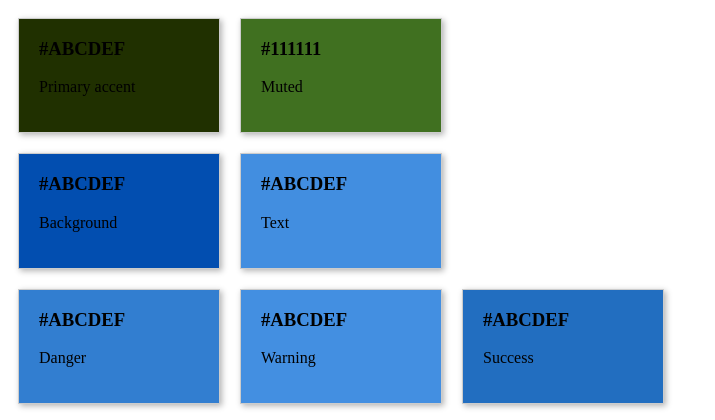
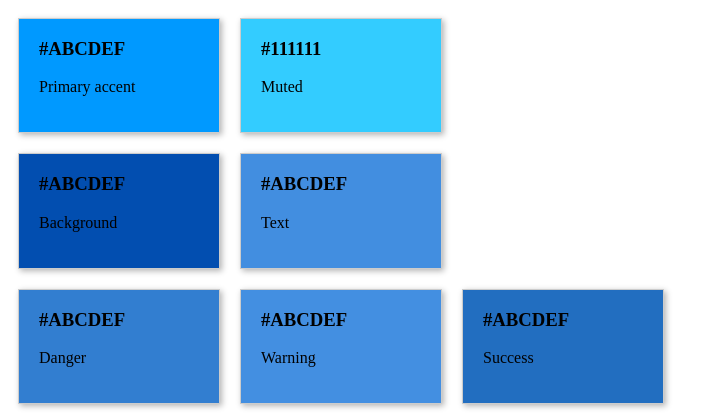
Before and after one commit to natachabertin/chroma, a Python web app: template templates/color_sample.html in a window 1280 px wide. Shown: the top 420 px of the page, without its empty margins (0-715 px from the left). Run offline with Jinja, Linux system fonts and the light colour scheme; the template is opened without the code that fills it, so the values that code supplies are empty.

Commit message:
Update color_sample.html
Template: checking color operations.

```diff
--- a/templates/color_sample.html
+++ b/templates/color_sample.html
@@ -19,10 +19,10 @@
         padding: 0 20px 20px;
       }
       #primary.card {
-        background-color: #203000;
+        background-color: #09f;
       }
       #muted.card {
-        background-color: #407020;
+        background-color: #3cf;
       }
       #text.card {
         background-color: #428ee0;
```
